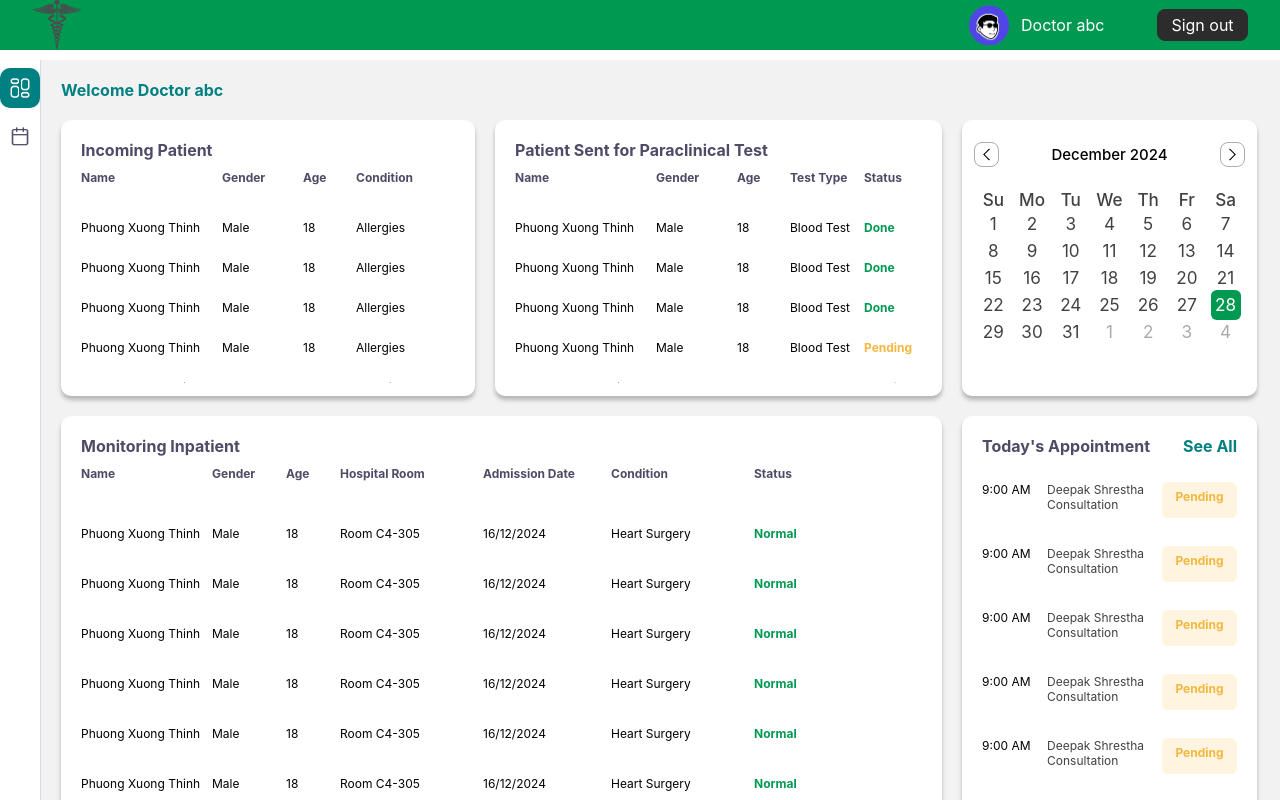
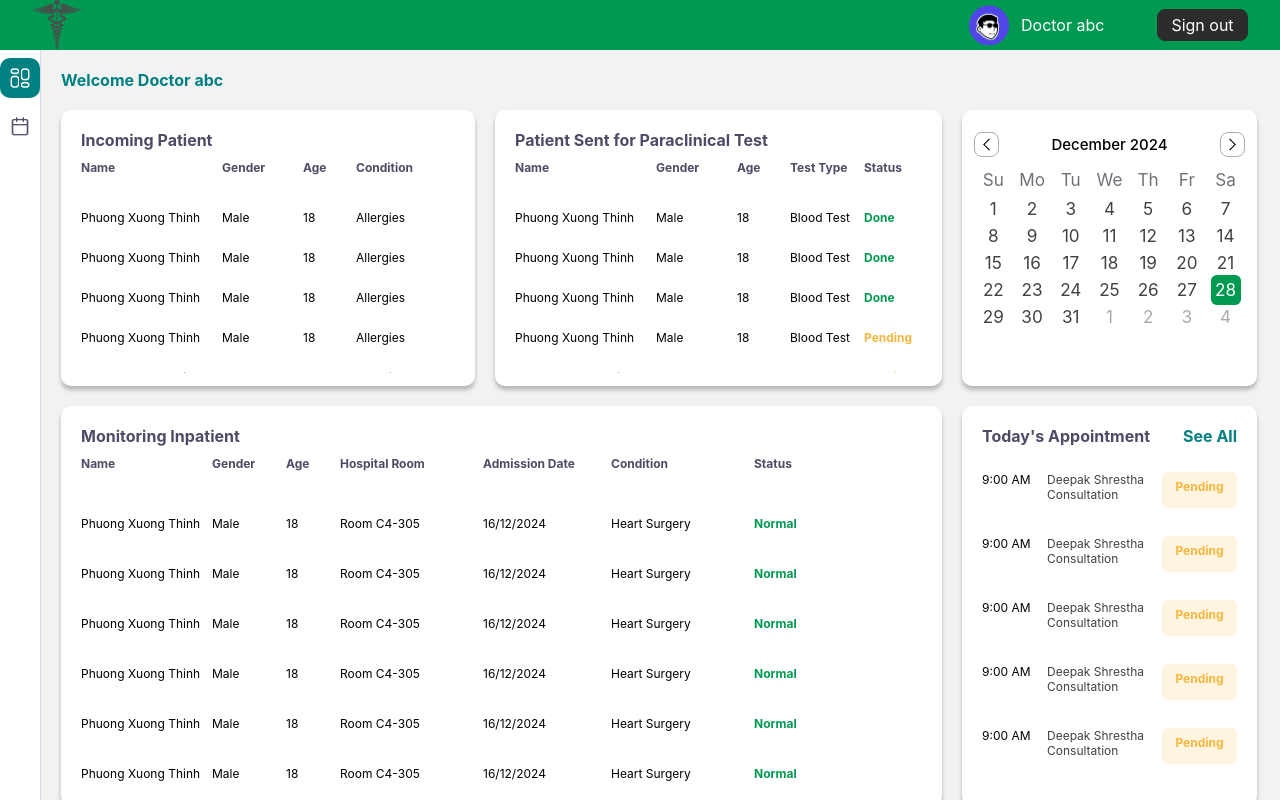
Before and after one commit to yukihim/disease-diagnosis-support-system, a React (Create React App) app in the folder frontend/: page / in a window 1280 px wide. Built offline with nearby package versions, Linux system fonts and the light colour scheme.

Commit message:
Fix calendar UI

```diff
--- a/frontend/src/components/common/style/calendar.css
+++ b/frontend/src/components/common/style/calendar.css
@@ -10,7 +10,6 @@ header {
     display: flex;
     align-items: center;
     justify-content: space-between;
-    margin-bottom: 10px;
 }
 
 .calendar-navigation {
@@ -48,7 +47,10 @@ li {
 
 .calendar-weekdays li {
     cursor: default;
-    font-weight: 500;
+    font-weight: normal;
+    color: #71717A;
+
+    margin-bottom: 5px;
 }
 
 .calendar-dates li {
```
